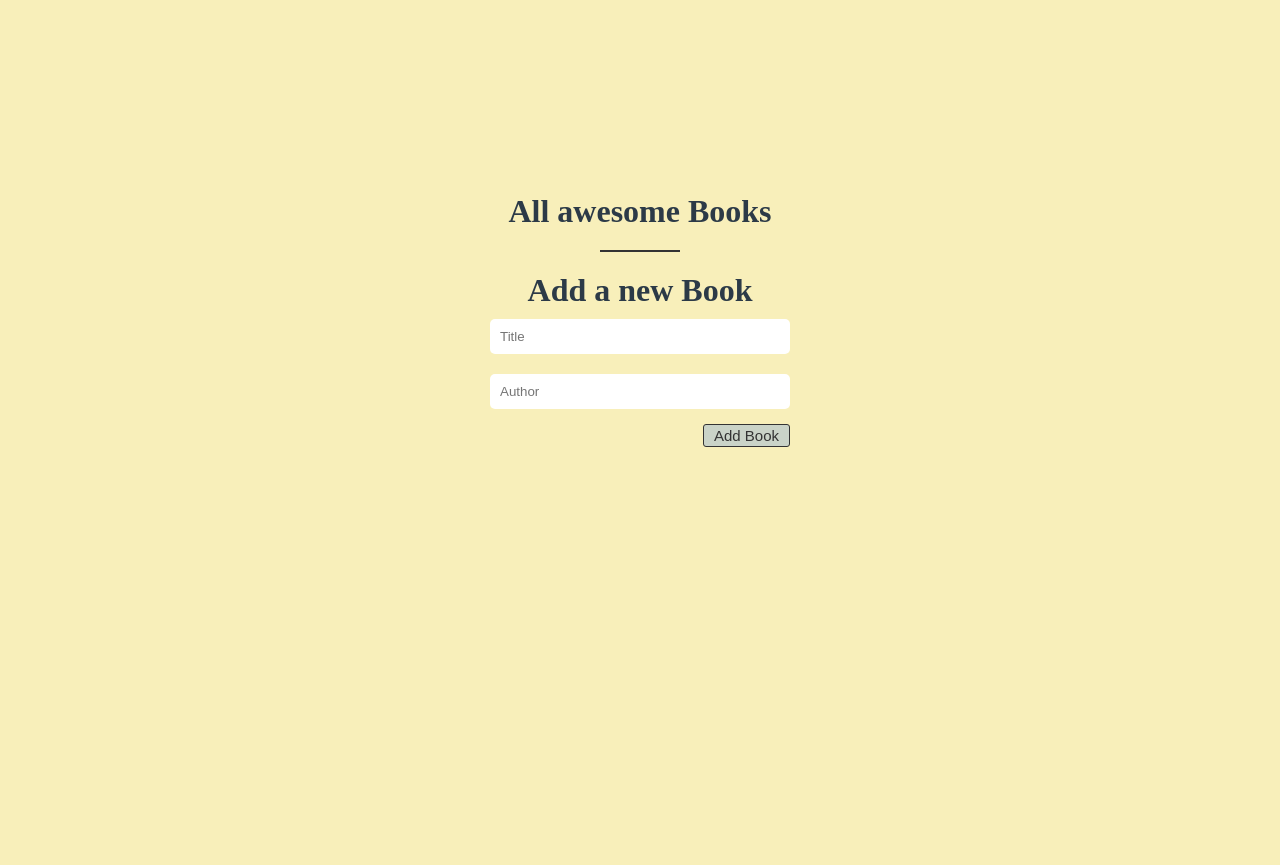
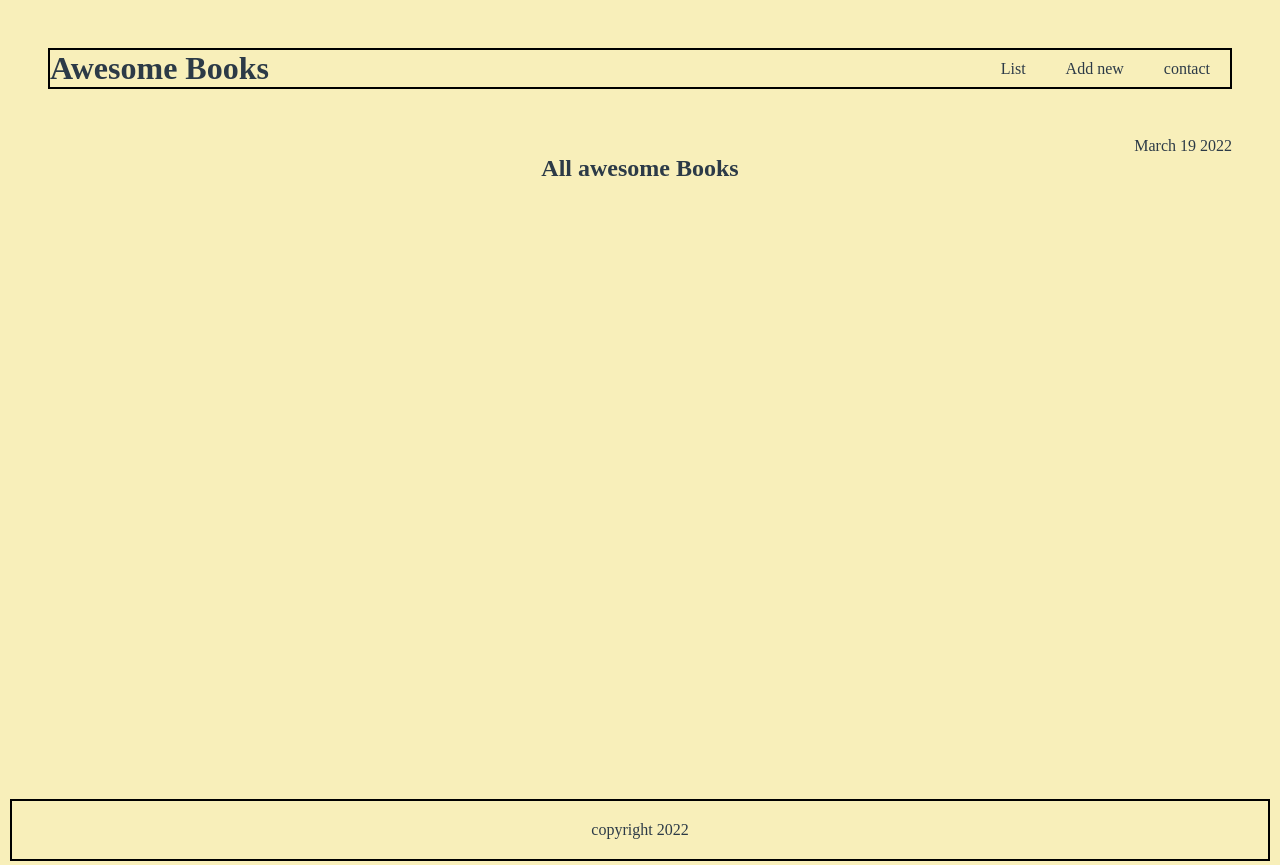
Before and after one commit to 41hulk/awesome-book, a website: page final.html in a window 1280 px wide. Before the commit the page ends 800 px from the top, so only its background shows below. Drawn offline with Linux system fonts and the light colour scheme.

Commit message:
Add styles on pages

```diff
--- a/final.html
+++ b/final.html
@@ -8,10 +8,26 @@
 		<link rel="stylesheet" href="style.css" />
 	</head>
 	<body>
+		<header class="navbar">
+			<h1 class="logo">Awesome Books</h1>
+			<nav>
+				<ul class="link">
+					<li class="link-items"><a href="#listbook" id="list">List</a></li>
+					<li class="link-items"><a href="#add-new" id="add">Add new</a></li>
+					<li class="link-items"><a href="#contact" id="contactID">contact</a></li>
+				</ul>
+			</nav>
+		</header>
+		<div class="date">March 19 2022</div>
 		<div class="container">
+
+			<section  class="active" id="listbook">
 				<h1>All awesome Books</h1>
 				<div class="book-container"></div>
-			<div class="hr"></div>
+
+			</section>
+
+			<section  id="add-new">
 				<form id="form">
 					<h1>Add a new Book</h1>
 					<div class="form-group">
@@ -22,7 +38,25 @@
 					</div>
 					<input class="submitBtn" type="submit" value="Add Book" />
 				</form>
+			</section>
+
+			<section  id="contact">
+				<h2>Contact information</h2>
+				<p>
+					Do you have any questions or you just want to say "Hello"?
+					You can reach out to us!
+				</p>
+				<ul>
+					<li>Our e-mail: example@mail.com</li>
+					<li>Our phone number: 001122334455</li>
+					<li>Our address: Streetname 22, Silicon valley, Country</li>
+				</ul>
+			</section>
+
 		</div>
+		<footer>
+			copyright 2022
+		</footer>
 		<script src="final.js"></script>
 	</body>
 </html>
--- a/style.css
+++ b/style.css
@@ -1,5 +1,7 @@
 body {
   background-color: #f8efba;
+  margin: 0;
+  padding: 0;
 }
 
 * {
@@ -7,6 +9,8 @@ body {
   padding: 0;
   box-sizing: border-box;
   color: #2c3a47;
+  list-style: none;
+  text-decoration: none;
 }
 
 h2,
@@ -22,14 +26,8 @@ h3 {
   display: flex;
   flex-direction: column;
   align-items: center;
-  justify-content: center;
-}
-
-.hr {
-  width: 80px;
-  background-color: #333;
-  height: 2px;
-  margin: 20px 0;
+  text-align: center;
+  /* justify-content: center; */
 }
 
 #form {
@@ -84,3 +82,33 @@ h3 {
   position: absolute;
   right: 2%;
 }
+
+section.active {
+  display: block;
+}
+section {
+  display: none;
+}
+.navbar {
+  display: flex;
+  justify-content: space-between;
+  margin: 3em;
+  align-items: center;
+  border: 2px black solid;
+}
+.date {
+  float: right;
+  padding-right: 3em;
+}
+.link {
+  display: flex;
+}
+.link-items {
+  margin: 0px 20px;
+}
+footer {
+  padding: 20px;
+  margin: 4px 10px;
+  border: 2px black solid;
+  text-align: center;
+}
```
Also changed, not shown: final.js (line endings or trailing spaces). Lines whose indentation alone changed are shown as unchanged.
